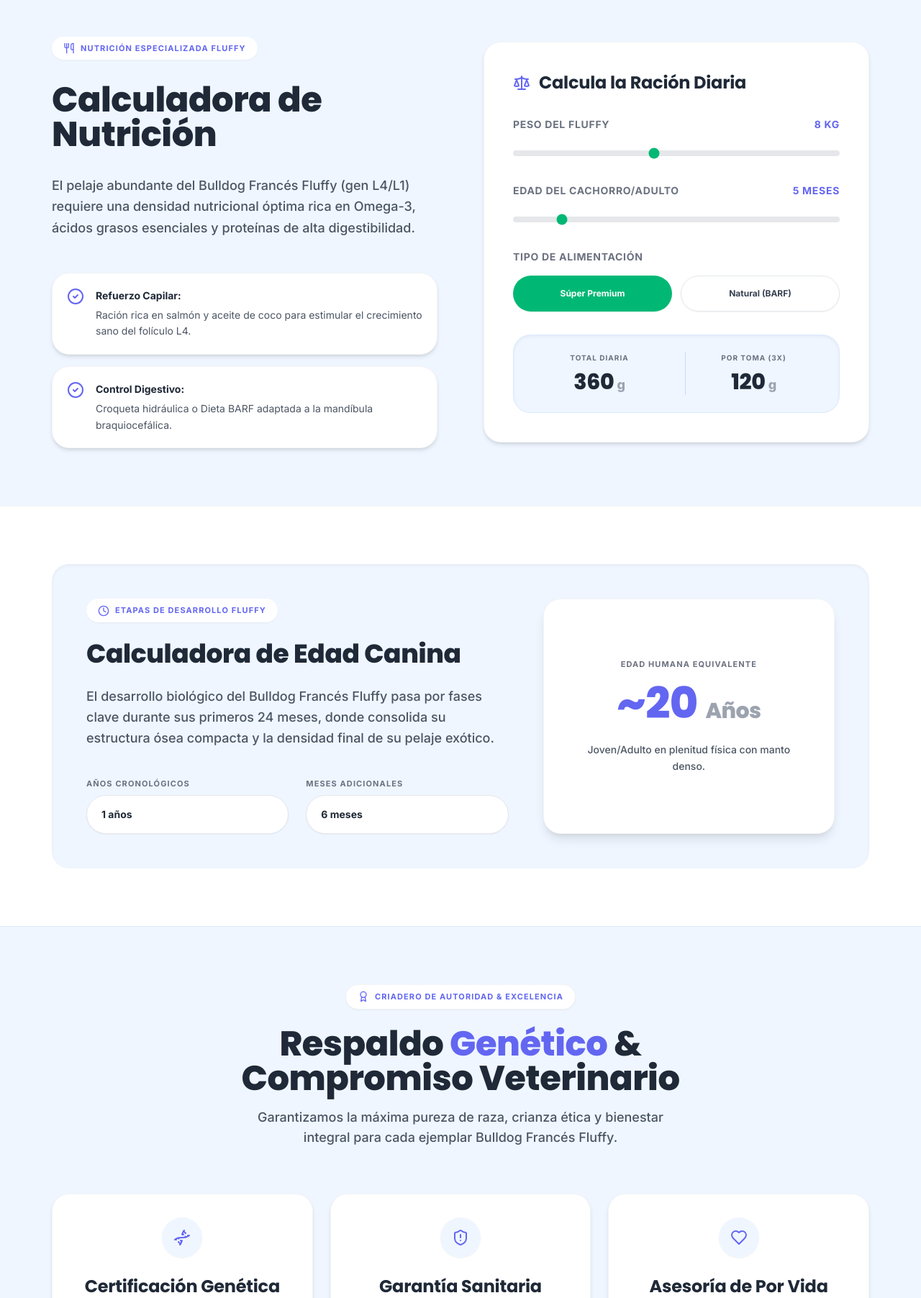
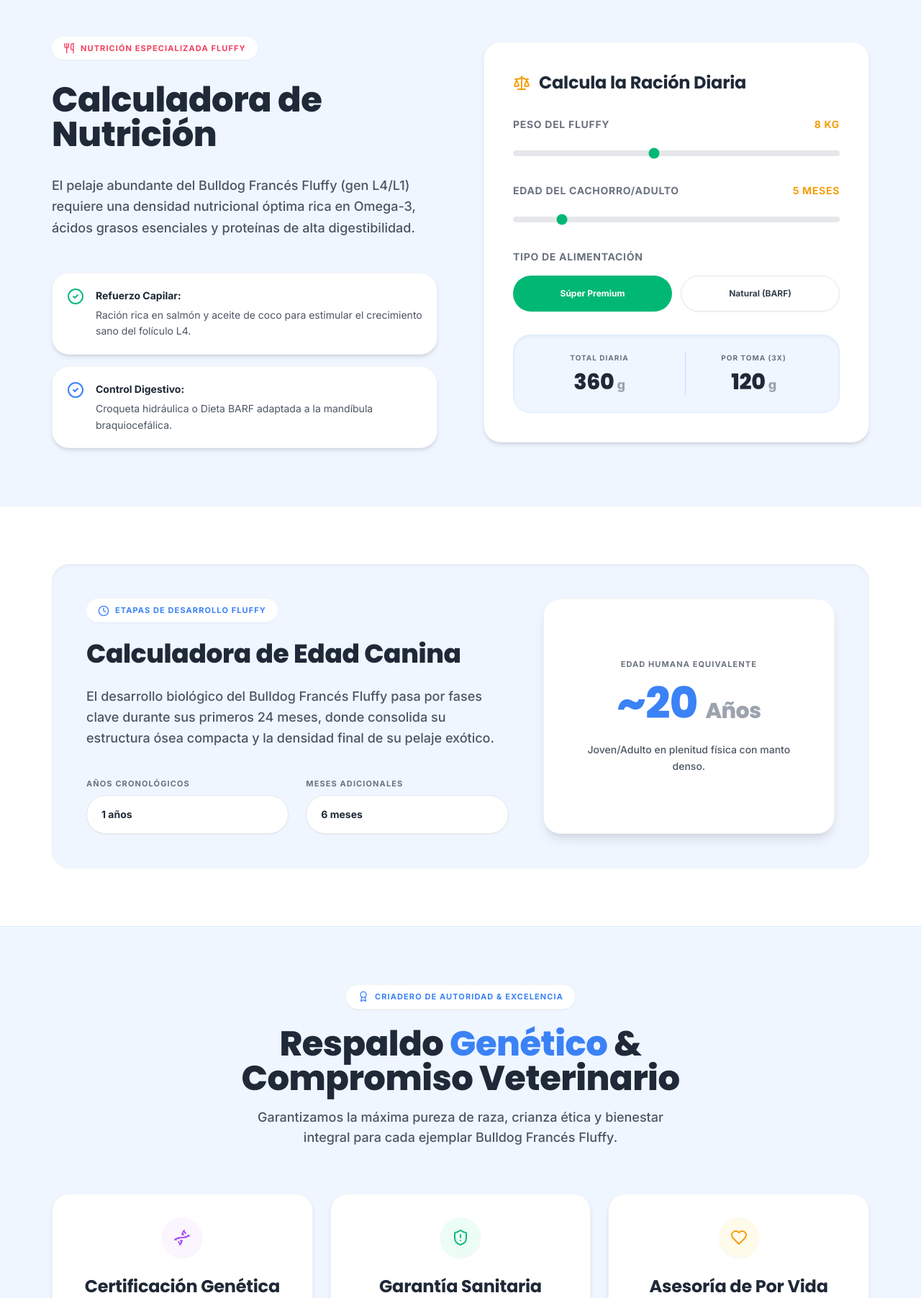
Before and after one commit to LivingNow05/fluffy-vip-programmatic, a React (Vite) app: page / in a window 1280 px wide. Shown: the part 1822-3626 px from the top of the page at 72% size. Built offline with nearby package versions, Linux system fonts and the light colour scheme.

Commit message:
style: apply multicolor palette to all indicator icons and badges across components

```diff
--- a/src/components/CalculadoraComida.tsx
+++ b/src/components/CalculadoraComida.tsx
@@ -47,7 +47,7 @@ export const CalculadoraComida: React.FC = () => {
               visible: { opacity: 1, transition: { staggerChildren: 0.2 } }
             }}
           >
-            <motion.div variants={fadeUpVariant} className="inline-flex items-center gap-2 px-4 py-2 bg-white dark:bg-gray-800 rounded-full text-[11px] font-bold text-indigo-500 uppercase tracking-widest shadow-sm">
+            <motion.div variants={fadeUpVariant} className="inline-flex items-center gap-2 px-4 py-2 bg-white dark:bg-gray-800 rounded-full text-[11px] font-bold text-rose-500 uppercase tracking-widest shadow-sm">
               <Utensils className="w-4 h-4" />
               <span>Nutrición Especializada Fluffy</span>
             </motion.div>
@@ -62,13 +62,13 @@ export const CalculadoraComida: React.FC = () => {
 
             <motion.div variants={fadeUpVariant} className="space-y-4 pt-4">
               <div className="flex items-start gap-4 p-5 playful-card">
-                <CheckCircle2 className="w-6 h-6 text-indigo-500 shrink-0" />
+                <CheckCircle2 className="w-6 h-6 text-emerald-500 shrink-0" />
                 <div className="text-sm text-gray-600 dark:text-gray-300 leading-relaxed">
                   <strong className="block text-gray-800 dark:text-gray-100 font-bold mb-1">Refuerzo Capilar:</strong> Ración rica en salmón y aceite de coco para estimular el crecimiento sano del folículo L4.
                 </div>
               </div>
               <div className="flex items-start gap-4 p-5 playful-card">
-                <CheckCircle2 className="w-6 h-6 text-indigo-500 shrink-0" />
+                <CheckCircle2 className="w-6 h-6 text-blue-500 shrink-0" />
                 <div className="text-sm text-gray-600 dark:text-gray-300 leading-relaxed">
                   <strong className="block text-gray-800 dark:text-gray-100 font-bold mb-1">Control Digestivo:</strong> Croqueta hidráulica o Dieta BARF adaptada a la mandíbula braquiocefálica.
                 </div>
@@ -86,7 +86,7 @@ export const CalculadoraComida: React.FC = () => {
           >
             <div className="playful-card p-8 sm:p-10">
               <h3 className="font-header text-2xl font-bold mb-8 flex items-center gap-3 text-gray-800 dark:text-gray-100">
-                <Scale className="w-6 h-6 text-indigo-500" />
+                <Scale className="w-6 h-6 text-amber-500" />
                 Calcula la Ración Diaria
               </h3>
 
@@ -95,7 +95,7 @@ export const CalculadoraComida: React.FC = () => {
                 <div>
                   <div className="flex justify-between text-sm font-bold mb-4 uppercase tracking-wider">
                     <span className="text-gray-500 dark:text-gray-400">Peso del Fluffy</span>
-                    <span className="text-indigo-500 dark:text-indigo-500">{peso} kg</span>
+                    <span className="text-amber-500 dark:text-amber-500">{peso} kg</span>
                   </div>
                   <input
                     type="range"
@@ -112,7 +112,7 @@ export const CalculadoraComida: React.FC = () => {
                 <div>
                   <div className="flex justify-between text-sm font-bold mb-4 uppercase tracking-wider">
                     <span className="text-gray-500 dark:text-gray-400">Edad del Cachorro/Adulto</span>
-                    <span className="text-indigo-500 dark:text-indigo-500">{edadMeses} meses</span>
+                    <span className="text-amber-500 dark:text-amber-500">{edadMeses} meses</span>
                   </div>
                   <input
                     type="range"
--- a/src/components/CalculadoraEdad.tsx
+++ b/src/components/CalculadoraEdad.tsx
@@ -35,7 +35,7 @@ export const CalculadoraEdad: React.FC = () => {
           <div className="grid grid-cols-1 md:grid-cols-12 gap-12 items-center">
 
             <div className="md:col-span-7 space-y-6">
-              <div className="inline-flex items-center gap-2 px-4 py-2 bg-white dark:bg-gray-700 rounded-full text-[11px] font-bold text-indigo-500 uppercase tracking-widest shadow-sm">
+              <div className="inline-flex items-center gap-2 px-4 py-2 bg-white dark:bg-gray-700 rounded-full text-[11px] font-bold text-blue-500 uppercase tracking-widest shadow-sm">
                 <Clock className="w-4 h-4" />
                 <span>Etapas de Desarrollo Fluffy</span>
               </div>
@@ -81,7 +81,7 @@ export const CalculadoraEdad: React.FC = () => {
               <span className="text-[11px] uppercase tracking-widest font-bold text-gray-500 dark:text-gray-300 block mb-4">
                 Edad Humana Equivalente
               </span>
-              <span className="text-6xl font-header font-extrabold text-indigo-500 block mb-6">
+              <span className="text-6xl font-header font-extrabold text-blue-500 block mb-6">
                 ~{edadHumana} <span className="text-3xl text-gray-400 dark:text-gray-400">Años</span>
               </span>
               <p className="text-sm font-medium text-gray-600 dark:text-gray-300 leading-relaxed">
--- a/src/components/EeatSection.tsx
+++ b/src/components/EeatSection.tsx
@@ -22,14 +22,14 @@ export const EeatSection: React.FC = () => {
             visible: { opacity: 1, transition: { staggerChildren: 0.2 } }
           }}
         >
-          <motion.div variants={fadeUpVariant} className="inline-block px-4 py-2 bg-white dark:bg-gray-800 border border-gray-100 dark:border-gray-700 rounded-full text-[11px] font-bold text-indigo-500 uppercase tracking-widest mb-6 shadow-sm">
+          <motion.div variants={fadeUpVariant} className="inline-block px-4 py-2 bg-white dark:bg-gray-800 border border-gray-100 dark:border-gray-700 rounded-full text-[11px] font-bold text-blue-500 uppercase tracking-widest mb-6 shadow-sm">
             <div className="flex items-center gap-2">
               <Award className="w-4 h-4" />
               <span>Criadero de Autoridad & Excelencia</span>
             </div>
           </motion.div>
           <motion.h2 variants={fadeUpVariant} className="font-header font-extrabold text-4xl sm:text-5xl mb-4 text-gray-800 dark:text-gray-100">
-            Respaldo <span className="text-indigo-500">Genético</span> & Compromiso Veterinario
+            Respaldo <span className="text-blue-500">Genético</span> & Compromiso Veterinario
           </motion.h2>
           <motion.p variants={fadeUpVariant} className="text-lg text-gray-600 dark:text-gray-400 font-medium max-w-xl mx-auto">
             Garantizamos la máxima pureza de raza, crianza ética y bienestar integral para cada ejemplar Bulldog Francés Fluffy.
@@ -49,7 +49,7 @@ export const EeatSection: React.FC = () => {
 
           {/* Card 1 */}
           <motion.div variants={fadeUpVariant} className="playful-card bg-white dark:bg-gray-800 h-full flex flex-col items-center text-center p-8">
-            <div className="w-14 h-14 rounded-full bg-blue-50 dark:bg-gray-700 text-indigo-500 flex items-center justify-center mb-6 shadow-sm">
+            <div className="w-14 h-14 rounded-full bg-purple-50 dark:bg-purple-900/30 text-purple-500 flex items-center justify-center mb-6 shadow-sm">
               <Dna className="w-6 h-6" />
             </div>
             <h3 className="font-header text-2xl font-bold text-gray-800 dark:text-gray-100 mb-4">
@@ -62,7 +62,7 @@ export const EeatSection: React.FC = () => {
 
           {/* Card 2 */}
           <motion.div variants={fadeUpVariant} className="playful-card bg-white dark:bg-gray-800 h-full flex flex-col items-center text-center p-8">
-            <div className="w-14 h-14 rounded-full bg-blue-50 dark:bg-gray-700 text-indigo-500 flex items-center justify-center mb-6 shadow-sm">
+            <div className="w-14 h-14 rounded-full bg-emerald-50 dark:bg-emerald-900/30 text-emerald-500 flex items-center justify-center mb-6 shadow-sm">
               <ShieldAlert className="w-6 h-6" />
             </div>
             <h3 className="font-header text-2xl font-bold text-gray-800 dark:text-gray-100 mb-4">
@@ -75,7 +75,7 @@ export const EeatSection: React.FC = () => {
 
           {/* Card 3 */}
           <motion.div variants={fadeUpVariant} className="playful-card bg-white dark:bg-gray-800 h-full flex flex-col items-center text-center p-8">
-            <div className="w-14 h-14 rounded-full bg-blue-50 dark:bg-gray-700 text-indigo-500 flex items-center justify-center mb-6 shadow-sm">
+            <div className="w-14 h-14 rounded-full bg-amber-50 dark:bg-amber-900/30 text-amber-500 flex items-center justify-center mb-6 shadow-sm">
               <Heart className="w-6 h-6" />
             </div>
             <h3 className="font-header text-2xl font-bold text-gray-800 dark:text-gray-100 mb-4">
--- a/src/components/GeoHubGrid.tsx
+++ b/src/components/GeoHubGrid.tsx
@@ -38,7 +38,7 @@ export const GeoHubGrid: React.FC<Props> = ({ cities, selectedCity }) => {
           transition={{ duration: 0.8 }}
         >
           <div className="max-w-xl">
-            <div className="inline-flex items-center gap-2 px-4 py-2 bg-indigo-500/10 text-indigo-500 rounded-full text-xs font-bold uppercase tracking-widest mb-6">
+            <div className="inline-flex items-center gap-2 px-4 py-2 bg-blue-500/10 text-blue-500 rounded-full text-xs font-bold uppercase tracking-widest mb-6">
               <Globe className="w-4 h-4" />
               <span>Cobertura Nacional (102 Ciudades)</span>
             </div>
--- a/src/components/HorizontalMantoScroll.tsx
+++ b/src/components/HorizontalMantoScroll.tsx
@@ -25,7 +25,7 @@ export const HorizontalMantoScroll: React.FC<Props> = ({ onSelectManto }) => {
           transition={{ duration: 0.8 }}
         >
           <div>
-            <div className="inline-flex items-center gap-2 px-4 py-2 bg-indigo-500/10 text-indigo-500 rounded-full text-xs font-bold uppercase tracking-widest mb-6">
+            <div className="inline-flex items-center gap-2 px-4 py-2 bg-violet-500/10 text-violet-500 rounded-full text-xs font-bold uppercase tracking-widest mb-6">
               <Sparkles className="w-4 h-4" />
               <span>Colección Exclusiva por Color</span>
             </div>
--- a/src/pages/FluffyCityPage.tsx
+++ b/src/pages/FluffyCityPage.tsx
@@ -94,15 +94,15 @@ export const FluffyCityPage: React.FC<Props> = ({ cities, onOpenQuiz }) => {
             {/* Trust Pills */}
             <div className="flex gap-3 flex-wrap mt-8">
               <div className="flex items-center gap-2 bg-gray-50 dark:bg-gray-800 border border-gray-200 dark:border-gray-700 rounded-full px-5 py-2.5">
-                <Dna className="w-4 h-4 text-indigo-500" />
+                <Dna className="w-4 h-4 text-blue-500" />
                 <span className="text-sm font-bold text-gray-700 dark:text-gray-200">Pureza 100%</span>
               </div>
               <div className="flex items-center gap-2 bg-gray-50 dark:bg-gray-800 border border-gray-200 dark:border-gray-700 rounded-full px-5 py-2.5">
-                <HeartHandshake className="w-4 h-4 text-indigo-500" />
+                <HeartHandshake className="w-4 h-4 text-rose-500" />
                 <span className="text-sm font-bold text-gray-700 dark:text-gray-200">Ideal para Niños</span>
               </div>
               <div className="flex items-center gap-2 bg-gray-50 dark:bg-gray-800 border border-gray-200 dark:border-gray-700 rounded-full px-5 py-2.5">
-                <ShieldCheck className="w-4 h-4 text-indigo-500" />
+                <ShieldCheck className="w-4 h-4 text-amber-500" />
                 <span className="text-sm font-bold text-gray-700 dark:text-gray-200">Garantía Escrita</span>
               </div>
             </div>
```
